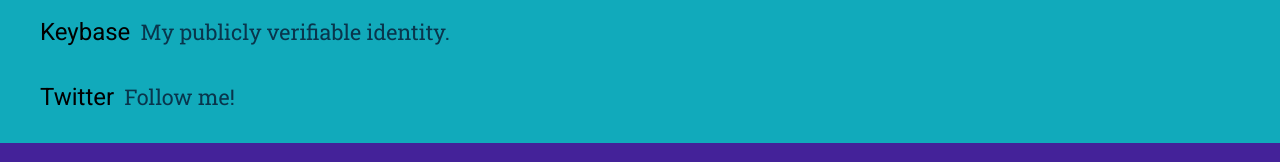
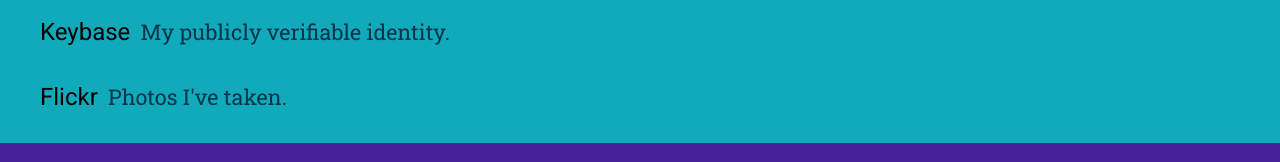
Before and after one commit to kmh11/kevinhiggs.com, a plain HTML site: page index.html in a window 1280 px wide. Shown: the part 876-1038 px from the top of the page. Drawn offline with Linux system fonts and the light colour scheme.

Commit message:
add flickr

```diff
--- a/index.html
+++ b/index.html
@@ -25,7 +25,7 @@
 		<span class="tertiary group">
 			<a class="u" href="https://github.com/kmh11"><h4>GitHub <div class="description">My open source projects.</div></h4></a>
 			<a class="u" href="https://keybase.io/kmh"><h4>Keybase <div class="description">My publicly verifiable identity.</div></h4></a>
-			<a class="u" href="https://twitter.com/kmh7711"><h4>Twitter <div class="description">Follow me!</div></h4></a>
+			<a class="u" href="https://www.flickr.com/photos/kevin117/"><h4>Flickr <div class="description">Photos I've taken.</div></h4></a>
 		</span>
 		<footer>
 		</footer>
```
